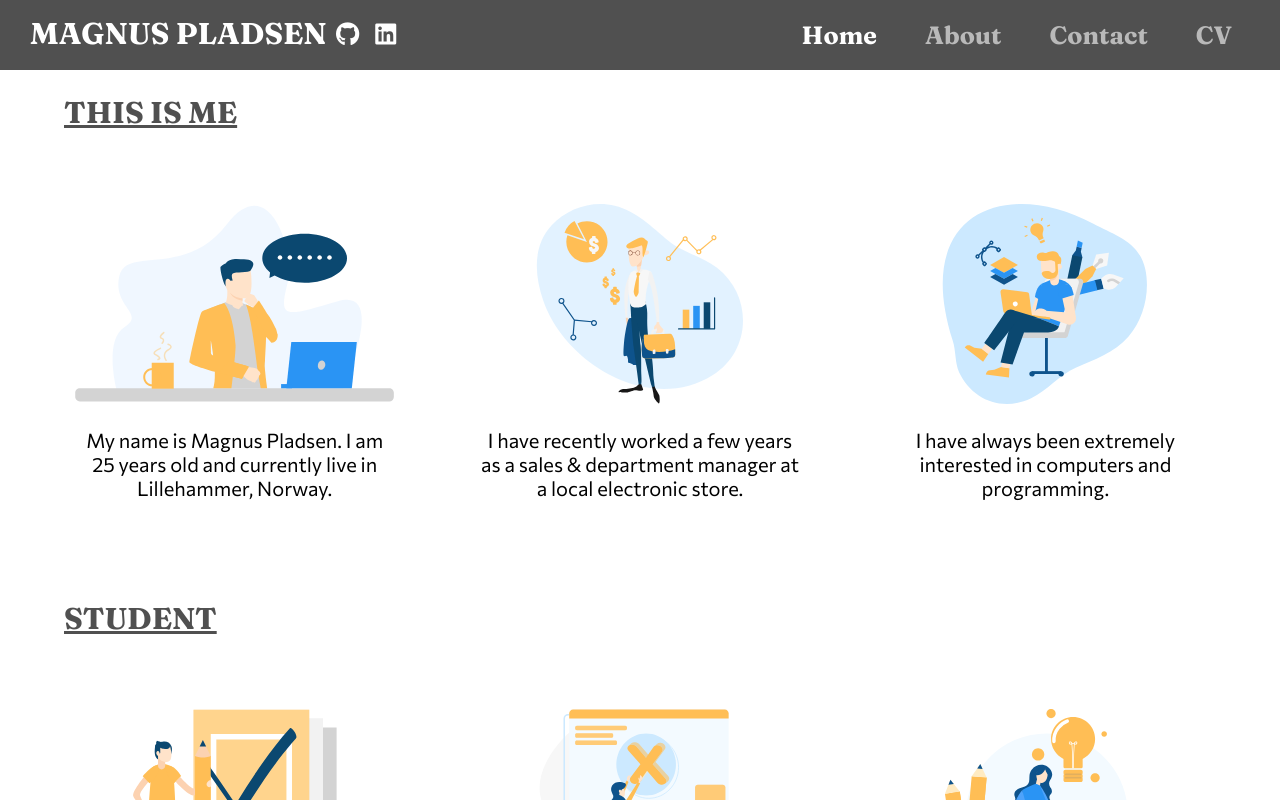
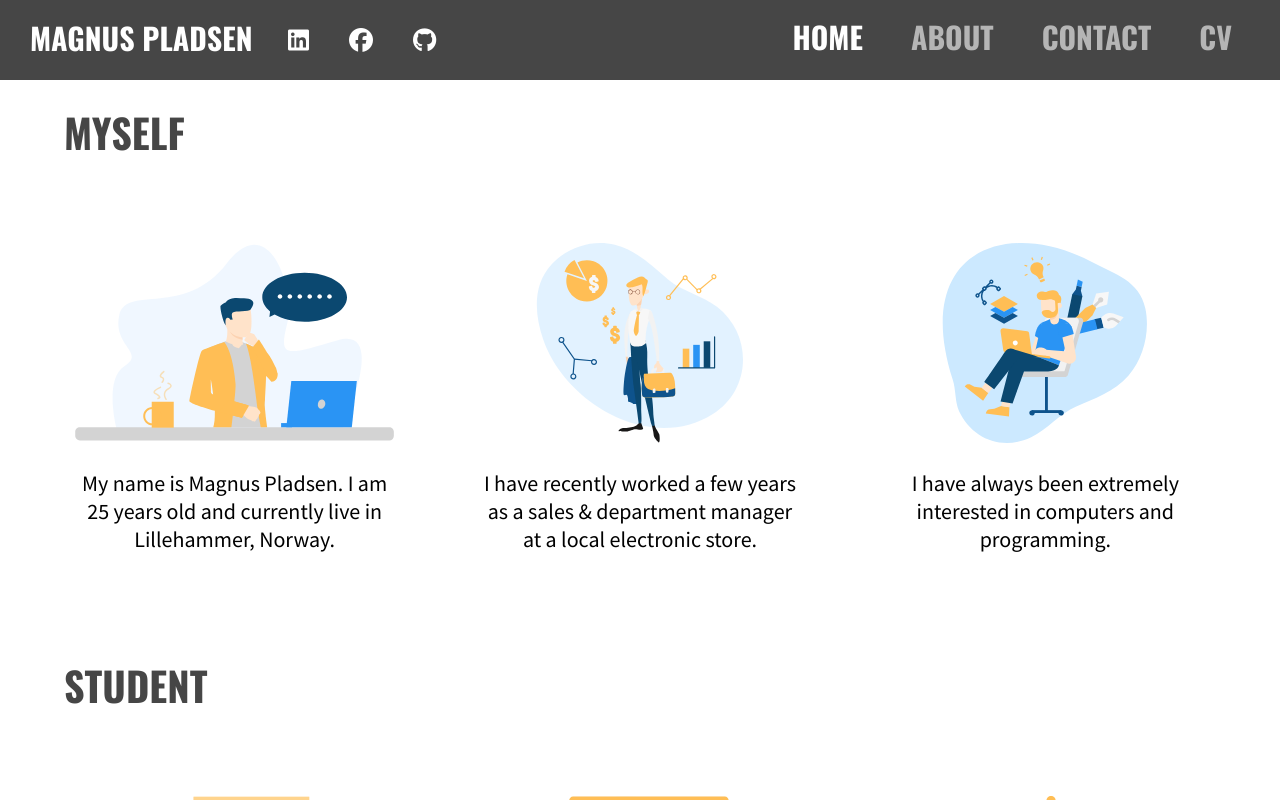
Before and after one commit to MagnusPladsen/Home-page-2022, a React (Create React App) app in the folder home-page/: page / in a window 1280 px wide. Shown: the top 800 px of the page. Built offline with nearby package versions, Linux system fonts and the light colour scheme.

Commit message:
Changes to the design
- Changed both fonts for a more clean and complete look
- Changed the main color to a darker
- Changed a bit on the font sizes
- Added Facebook icon
- Added all the icons to the menu in the mobile version

```diff
--- a/home-page/public/index.html
+++ b/home-page/public/index.html
@@ -12,7 +12,7 @@
     <!--       GOOGLE FONTS        -->
     <link rel="preconnect" href="https://fonts.googleapis.com">
     <link rel="preconnect" href="https://fonts.gstatic.com" crossorigin>
-    <link href="https://fonts.googleapis.com/css2?family=Commissioner:wght@100;200;300;400;500;600;700&family=Fraunces:opsz,wght@9..144,400;9..144,500;9..144,600;9..144,700;9..144,800;9..144,900&display=swap" rel="stylesheet">
+    <link href="https://fonts.googleapis.com/css2?family=Oswald:wght@300;400;500;600;700&family=Source+Sans+Pro:ital,wght@0,300;0,400;0,600;0,700;1,400;1,600&display=swap" rel="stylesheet">
     <link rel="apple-touch-icon" href="%PUBLIC_URL%/logo192.png" />
     <!--       MANIEFEST.JSON      -->
     <link rel="manifest" href="%PUBLIC_URL%/manifest.json" />
--- a/home-page/src/App.css
+++ b/home-page/src/App.css
@@ -28,13 +28,13 @@
 }
 
 p {
-  font-size: 20px;
+  font-size: 1.375em;
   text-align: center;
 }
 
 h2 {
   color: var(--header-color);
-  font-size: 30px;
+  font-size: 1.875em;
 }
 
 .header-secondary {
@@ -46,7 +46,7 @@ h2 {
 /* CTA STYLE
 ----------------------*/
 .cta {
-  font-size: 20px;
+  font-size: 1.375em;
   text-decoration: none;
   font-weight: bold;
   background-color: var(--header-color);
@@ -74,7 +74,7 @@ h2 {
 ----------------------*/
 .link {
   text-decoration: none;
-  font-weight: 500;
+  font-weight: 600;
   color: black;
 }
 
@@ -115,7 +115,4 @@ footer {
       width: 25vw;
       height: 25vh;
   }
-  h2 {
-    text-decoration: underline;
-  }
 }
--- a/home-page/src/App.js
+++ b/home-page/src/App.js
@@ -18,7 +18,7 @@ function App() {
   return (
     <div className="App">
       <section className="app-section">
-        <h2>THIS IS ME</h2>
+        <h2>MYSELF</h2>
         <div className="grid-container">
         <div className="container">
           <img src={imageMe} alt="illustration of me" className="illustrations" />
--- a/home-page/src/Components/Navigation.js
+++ b/home-page/src/Components/Navigation.js
@@ -7,9 +7,11 @@ import MenuIcon from '../Images/menu-icon.svg';
 
 const cv = "https://docs.google.com/document/d/18BJjTVzUNpr8eiEqRhRikfWG54yaWjYtzItmOk2U7tY/edit?usp=sharing"
 
-const github = <a href="https://github.com/MagnusPladsen" target="_blank"><i class="fa-brands fa-github fa-xl github"></i></a>
+const github = <a href="https://github.com/MagnusPladsen" target="_blank"><i class="fa-brands fa-github fa-xl github nav-icon"></i></a>
 
-const linkedin = <a href="https://www.linkedin.com/in/magnus-pladsen-1a2738226/" target="_blank"><i class="fa-brands fa-linkedin fa-xl linkedin"></i></a>
+const linkedin = <a href="https://www.linkedin.com/in/magnus-pladsen-1a2738226/" target="_blank"><i class="fa-brands fa-linkedin fa-xl linkedin nav-icon"></i></a>
+
+const facebook = <a href="https://www.facebook.com/magnus.pladsen" target="_blank"><i class="fa-brands fa-facebook fa-xl facebook nav-icon"></i></a>
 
 export default function Navigation() {
     const [isOpen, setIsOpen] = useState('closed');
@@ -27,7 +29,7 @@ export default function Navigation() {
     <div className="Navigation">
         <nav className="desktop-navigation">
         <text className="desktop-navigation__header">MAGNUS PLADSEN</text>
-        {github} {linkedin}
+        {linkedin} {facebook} {github}
             <ul className="desktop-navigation__list">
                 <li className="desktop-navigation__item">
                     <NavLink to="/">Home</NavLink>
@@ -47,6 +49,7 @@ export default function Navigation() {
             <text className="navigation__header">MAGNUS PLADSEN</text>
             <img src={MenuIcon} alt="menu-icon" className="navigation__menu-icon" onClick={handleClick} />
             <ul className="navigation__list" id={isOpen}>
+            {linkedin} {facebook} {github}
                 <li className="navigation__item">
                     <NavLink to="/">Home</NavLink>
                 </li>
@@ -59,6 +62,7 @@ export default function Navigation() {
                 <li className="navigation__item">
                     <a href={cv} target="_blank">CV</a>
                 </li>
+
             </ul>
         </nav>
     </div>
--- a/home-page/src/Css/Navigation.css
+++ b/home-page/src/Css/Navigation.css
@@ -27,7 +27,7 @@ li {
     border-bottom: 1px solid #e6e6e6;
     width: 100vw;
     height: 70px;
-    font-family: 'Fraunces', serif;
+    font-family: 'Oswald', sans-serif;
     text-align: center;
 }
 
@@ -36,20 +36,57 @@ li {
     list-style-type: none;
     margin: 0;
     padding: 0;
-    top: 2.385em;
+    top: 1.5em;
     z-index: 1;
-    height: 40vh;
+    height: 55vh;
     width: 100vw;
     padding-top: 2em;
     background-color: var(--header-color);
+    text-transform: uppercase;
 }
 
 .navigation__item * {
     text-decoration: none;
     color: white;
-    font-size: 25px;
+    font-size: 1.875em;
     font-weight: bold;
     opacity: 0.6;
+}
+
+.navigation__header {
+    position: relative;
+    color: white;
+    top: 0.4em;
+    font-size: 1.875em;
+    font-weight: bold;
+    margin-right: 1em;
+}
+
+.navigation__menu-icon {
+    position: absolute;
+    top: 0.7em;
+    right: 1em;
+    color: white;
+    width: 50px;
+}
+
+.nav-icon {
+    position: relative;
+    /* top: 1em; */
+    margin-bottom: 2.5em;
+    color: white;
+}
+
+.linkedin {
+    margin-right: 25vw;
+}
+
+.facebook {
+    margin-right: 25vw;
+}
+
+.github {
+    left: 0;
 }
 
 
@@ -61,33 +98,17 @@ li {
     display: none;
 }
 
-.navigation__header {
-    position: relative;
-    color: white;
-    top: 1em;
-    font-size: 25px;
-    font-weight: bold;
-    margin-right: 1em;
-}
-
-.navigation__menu-icon {
-    position: absolute;
-    top: 1em;
-    right: 1em;
-    color: white;
-    width: 50px;
-}
 
 .desktop-navigation {
     width: 100vw;
-    height: 70px;
+    height: 80px;
     background-color: var(--header-color);
     overflow-x: hidden;
 }
 
 .desktop-navigation__list {
     position: absolute;
-    top: 0.25em;
+    top: -0.1em;
     right: 0em;
 }
 
@@ -97,13 +118,14 @@ li {
 }
 
 .desktop-navigation__item * {
-    font-size: 25px;
+    font-size: 1.875em;
     font-weight: bold;
     text-decoration: none;
     color: white;
     font-weight: bold;
-    font-family: 'Fraunces', serif;
+    font-family: 'Oswald', sans-serif;
     opacity: 0.6;
+    text-transform: uppercase;
 }
 
 .desktop-navigation__header {
@@ -111,26 +133,12 @@ li {
     top: 0.5em;
     left: 1em;
     color: white;
-    font-size: 30px;
+    font-size: 1.875em;
     font-weight: bold;
 }
 
 #CV {
     margin-right: 0!important;
-}
-
-.github {
-    position: relative;
-    top: 1em;
-    left: 14em;
-    color: white;
-}
-
-.linkedin {
-    position: relative;
-    top: 1em;
-    left: 14.5em;
-    color: white;
 }
 
 @media only screen and (min-width: 1000px) {
@@ -140,4 +148,22 @@ li {
     .desktop-navigation {
         display: block;
     }
+    h2 {
+        font-size: 2.5em;
+    }
+    .nav-icon {
+        position: relative;
+        top: 1.25em;
+        color: white;
+        margin: 0!important;
+    }
+    .linkedin {
+        left: 12em;
+    }
+    .facebook {
+        left: 13.5em;
+    }
+    .github {
+        left: 15em;
+    }
 }
--- a/home-page/src/index.css
+++ b/home-page/src/index.css
@@ -25,7 +25,7 @@ body::-webkit-scrollbar {
 -------------------------*/
 :root {
   --nav-color: rgb(118, 118, 118);
-  --header-color: rgb(80, 80, 80);
+  --header-color: rgb(70, 70, 70);
 }
 
 
@@ -33,9 +33,9 @@ body::-webkit-scrollbar {
 /* UNIVERSAL STYLE
 ----------------------*/
 h1, h2, h2, text {
-  font-family: 'Fraunces', serif;
+  font-family: 'Oswald', sans-serif;
 }
 
 p, a {
-  font-family: 'Commissioner', serif;
+  font-family: 'source sans pro', sans-serif;
 }
```
